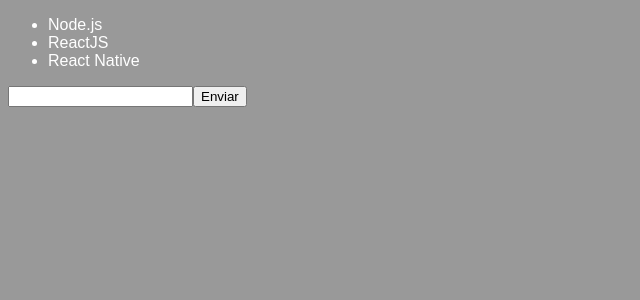
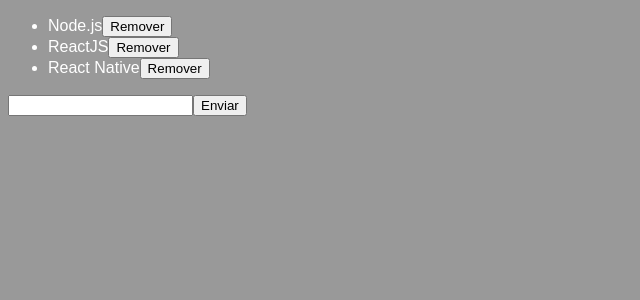
Before and after one commit to rodrigotamura/go-stack-2019, a React app in the folder module03/react/: page / in a window 1280 px wide. Shown: the top 300 px of the page, without its empty margins (0-640 px from the left). Built offline with nearby package versions, Linux system fonts and the light colour scheme.

Commit message:
Learning how to remove an item from a state`s array.

```diff
--- a/module03/react/src/components/TechList.js
+++ b/module03/react/src/components/TechList.js
@@ -58,12 +58,21 @@
     });
   };
 
+  handleDelete = tech => {
+    this.setState({ techs: this.state.tech.filter(t => t === tech) });
+  };
+
   render() {
     return (
       <form onSubmit={this.handleSubmit}>
         <ul>
           {this.state.techs.map(tech => (
-            <li key={tech}>{tech}</li>
+            <li key={tech}>
+              {tech}
+              <button onClick={() => handleDelete(tech)} type="button">
+                Remover
+              </button>
+            </li>
           ))}
         </ul>
         <input
```
Also changed, not shown: 1 other file (tests, documents, lock files or other folders).
